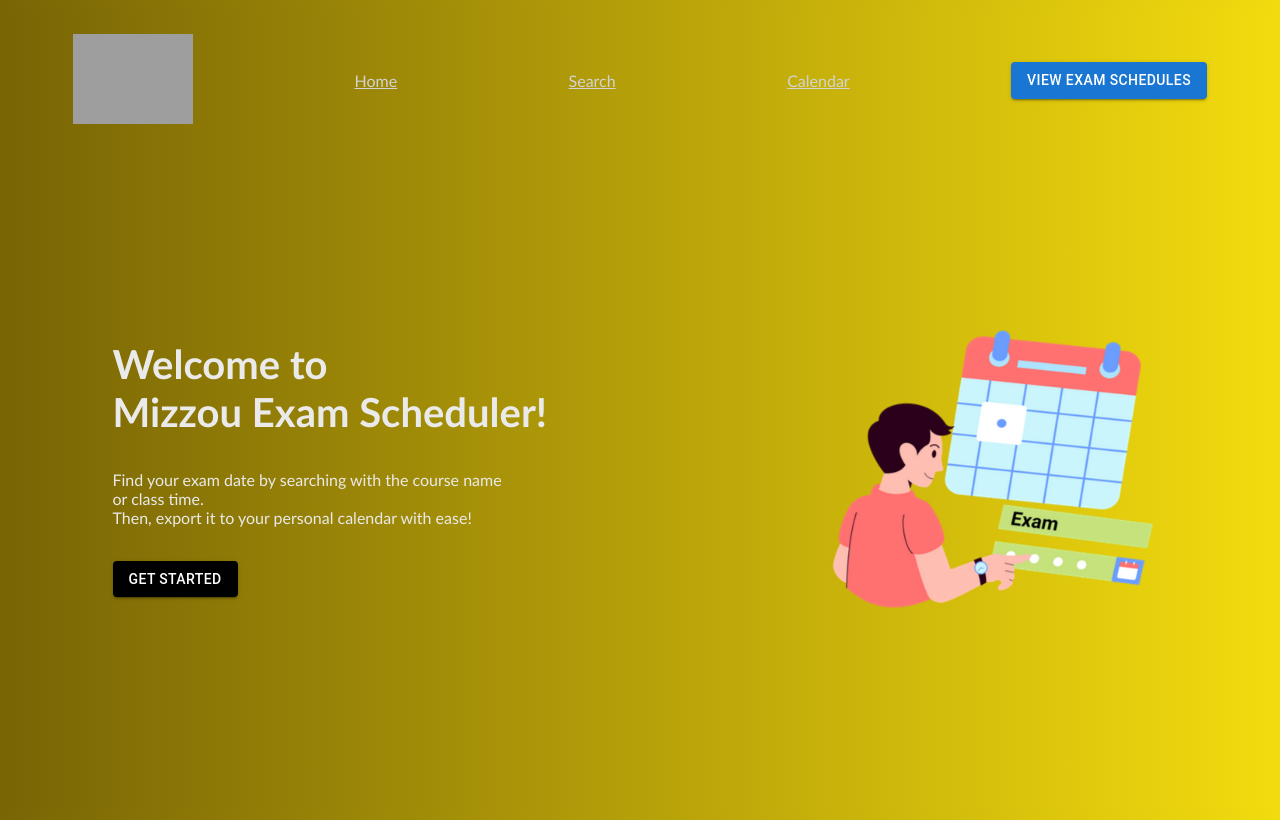
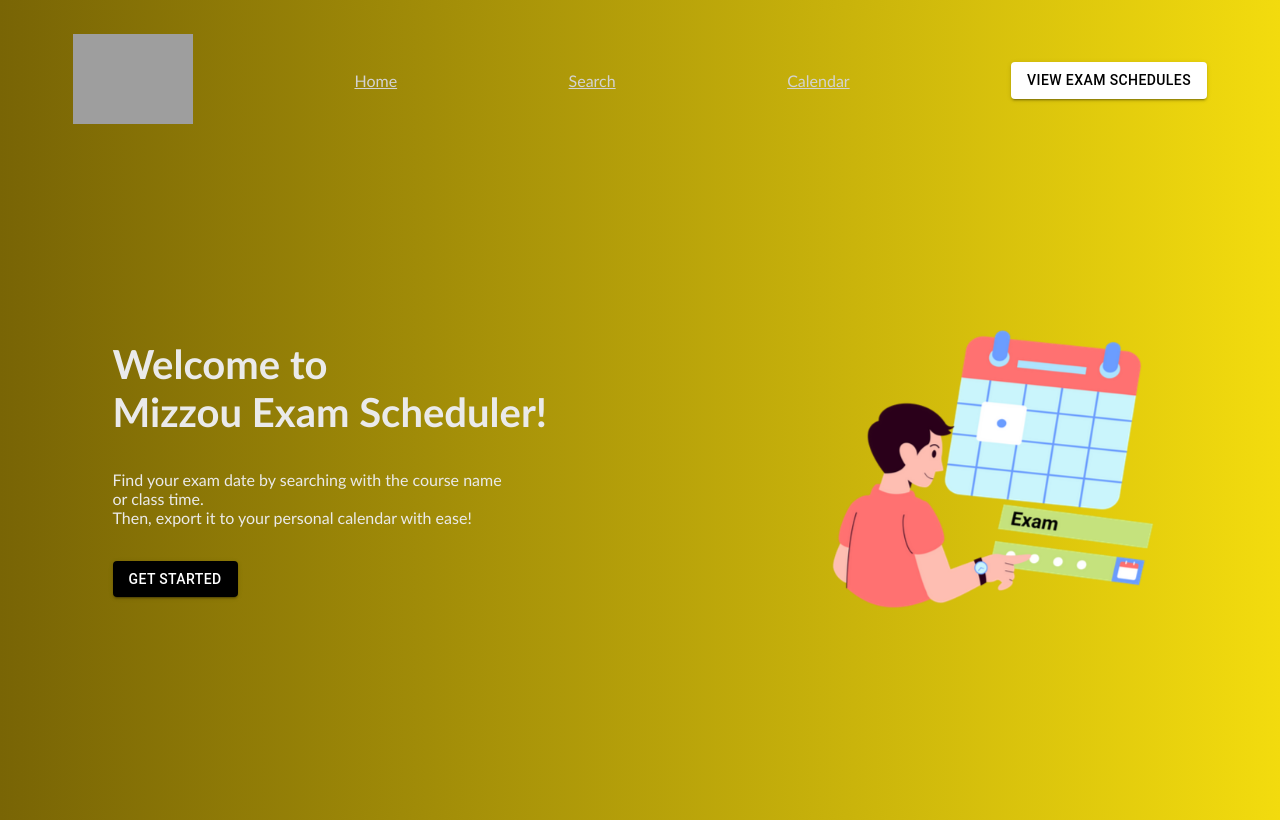
Before and after one commit to EnobongOffiong/Mizzou-Final-Exam-Scheduler, a React (Vite) app in the folder frontend/mizzou-scheduler/: page / in a window 1280 px wide. Built offline with nearby package versions, Linux system fonts and the light colour scheme; grey boxes are pictures that could not be loaded.

Commit message:
changed styling of View Exam Schedules button

```diff
--- a/frontend/mizzou-scheduler/src/components/Nav.jsx
+++ b/frontend/mizzou-scheduler/src/components/Nav.jsx
@@ -34,7 +34,7 @@
                         Contact
                     </NavLink> */}
 
-                    <Button className= 'navbar-btn'variant='contained' href={registrarWebsiteURL} target='_blank' >
+                    <Button sx={{ backgroundColor: '#FFFFFF', color: 'black' }} className= 'navbar-btn'variant='contained' href={registrarWebsiteURL} target='_blank' >
                     View Exam Schedules</Button>
 
                 </nav>
```
